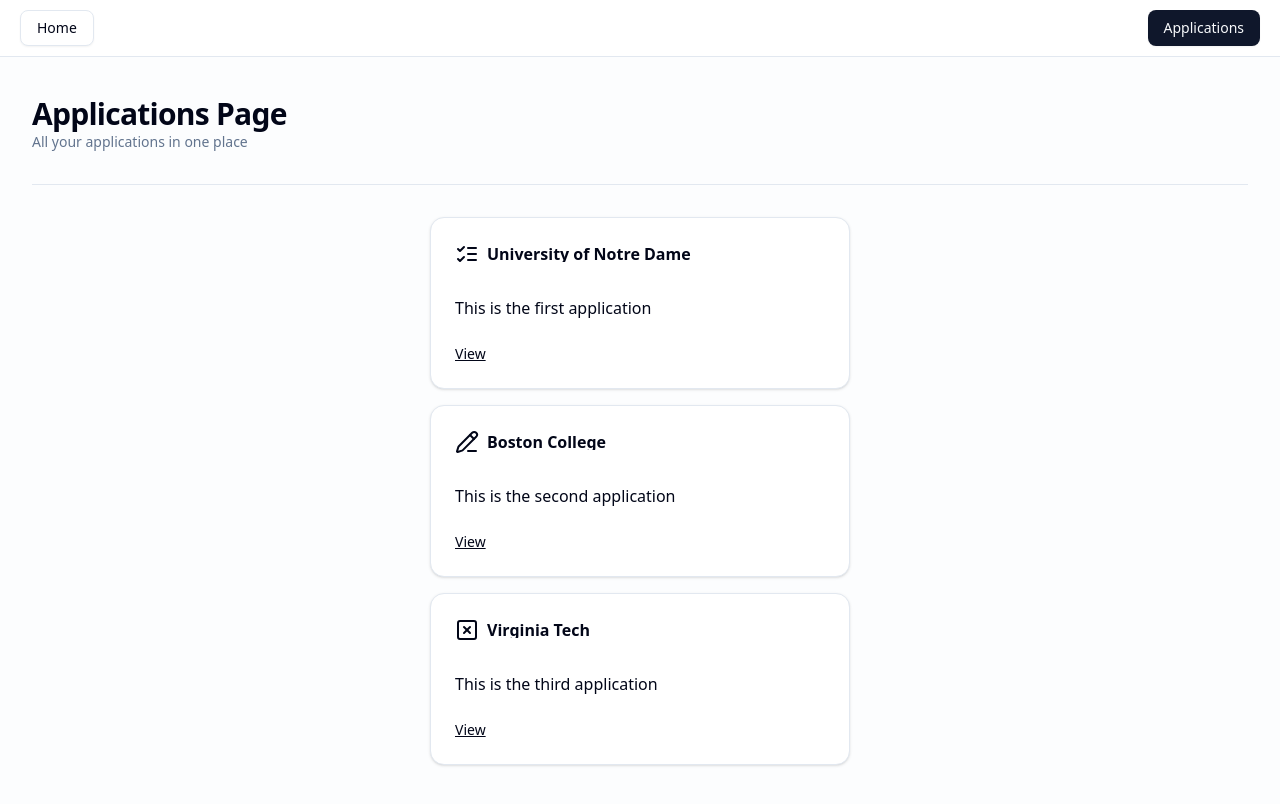
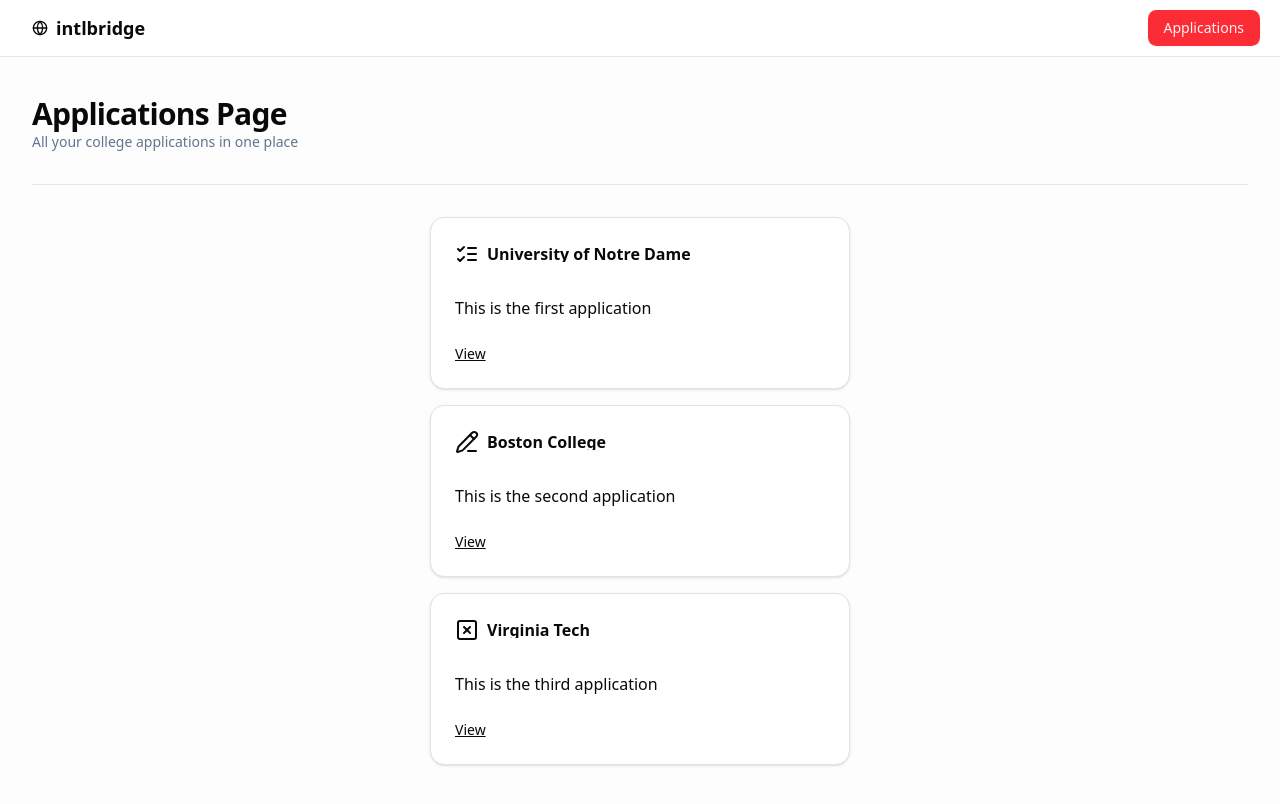
Before and after one commit to joshuatighe/intlbridge, a Next.js app: page /applications in a window 1280 px wide. Shown: the top 804 px of the page. Built offline with nearby package versions, Linux system fonts and the light colour scheme.

Commit message:
add red shadcn theme

```diff
--- a/src/app/applications/page.tsx
+++ b/src/app/applications/page.tsx
@@ -27,7 +27,7 @@ const ApplicationsPage = () => {
       <div>
         <h2 className="text-3xl font-bold tracking-tight">Applications Page</h2>
         <p className="text-sm text-slate-500">
-          All your applications in one place
+          All your college applications in one place
         </p>
       </div>
 
--- a/src/app/globals.css
+++ b/src/app/globals.css
@@ -91,72 +91,72 @@
 }
 
 :root {
-  --radius: 0.625rem;
+  --radius: 0.65rem;
   --background: oklch(1 0 0);
-  --foreground: oklch(0.129 0.042 264.695);
+  --foreground: oklch(0.141 0.005 285.823);
   --card: oklch(1 0 0);
-  --card-foreground: oklch(0.129 0.042 264.695);
+  --card-foreground: oklch(0.141 0.005 285.823);
   --popover: oklch(1 0 0);
-  --popover-foreground: oklch(0.129 0.042 264.695);
-  --primary: oklch(0.208 0.042 265.755);
-  --primary-foreground: oklch(0.984 0.003 247.858);
-  --secondary: oklch(0.968 0.007 247.896);
-  --secondary-foreground: oklch(0.208 0.042 265.755);
-  --muted: oklch(0.968 0.007 247.896);
-  --muted-foreground: oklch(0.554 0.046 257.417);
-  --accent: oklch(0.968 0.007 247.896);
-  --accent-foreground: oklch(0.208 0.042 265.755);
+  --popover-foreground: oklch(0.141 0.005 285.823);
+  --primary: oklch(0.637 0.237 25.331);
+  --primary-foreground: oklch(0.971 0.013 17.38);
+  --secondary: oklch(0.967 0.001 286.375);
+  --secondary-foreground: oklch(0.21 0.006 285.885);
+  --muted: oklch(0.967 0.001 286.375);
+  --muted-foreground: oklch(0.552 0.016 285.938);
+  --accent: oklch(0.967 0.001 286.375);
+  --accent-foreground: oklch(0.21 0.006 285.885);
   --destructive: oklch(0.577 0.245 27.325);
-  --border: oklch(0.929 0.013 255.508);
-  --input: oklch(0.929 0.013 255.508);
-  --ring: oklch(0.704 0.04 256.788);
+  --border: oklch(0.92 0.004 286.32);
+  --input: oklch(0.92 0.004 286.32);
+  --ring: oklch(0.637 0.237 25.331);
   --chart-1: oklch(0.646 0.222 41.116);
   --chart-2: oklch(0.6 0.118 184.704);
   --chart-3: oklch(0.398 0.07 227.392);
   --chart-4: oklch(0.828 0.189 84.429);
   --chart-5: oklch(0.769 0.188 70.08);
-  --sidebar: oklch(0.984 0.003 247.858);
-  --sidebar-foreground: oklch(0.129 0.042 264.695);
-  --sidebar-primary: oklch(0.208 0.042 265.755);
-  --sidebar-primary-foreground: oklch(0.984 0.003 247.858);
-  --sidebar-accent: oklch(0.968 0.007 247.896);
-  --sidebar-accent-foreground: oklch(0.208 0.042 265.755);
-  --sidebar-border: oklch(0.929 0.013 255.508);
-  --sidebar-ring: oklch(0.704 0.04 256.788);
+  --sidebar: oklch(0.985 0 0);
+  --sidebar-foreground: oklch(0.141 0.005 285.823);
+  --sidebar-primary: oklch(0.637 0.237 25.331);
+  --sidebar-primary-foreground: oklch(0.971 0.013 17.38);
+  --sidebar-accent: oklch(0.967 0.001 286.375);
+  --sidebar-accent-foreground: oklch(0.21 0.006 285.885);
+  --sidebar-border: oklch(0.92 0.004 286.32);
+  --sidebar-ring: oklch(0.637 0.237 25.331);
 }
 
 .dark {
-  --background: oklch(0.129 0.042 264.695);
-  --foreground: oklch(0.984 0.003 247.858);
-  --card: oklch(0.208 0.042 265.755);
-  --card-foreground: oklch(0.984 0.003 247.858);
-  --popover: oklch(0.208 0.042 265.755);
-  --popover-foreground: oklch(0.984 0.003 247.858);
-  --primary: oklch(0.929 0.013 255.508);
-  --primary-foreground: oklch(0.208 0.042 265.755);
-  --secondary: oklch(0.279 0.041 260.031);
-  --secondary-foreground: oklch(0.984 0.003 247.858);
-  --muted: oklch(0.279 0.041 260.031);
-  --muted-foreground: oklch(0.704 0.04 256.788);
-  --accent: oklch(0.279 0.041 260.031);
-  --accent-foreground: oklch(0.984 0.003 247.858);
+  --background: oklch(0.141 0.005 285.823);
+  --foreground: oklch(0.985 0 0);
+  --card: oklch(0.21 0.006 285.885);
+  --card-foreground: oklch(0.985 0 0);
+  --popover: oklch(0.21 0.006 285.885);
+  --popover-foreground: oklch(0.985 0 0);
+  --primary: oklch(0.637 0.237 25.331);
+  --primary-foreground: oklch(0.971 0.013 17.38);
+  --secondary: oklch(0.274 0.006 286.033);
+  --secondary-foreground: oklch(0.985 0 0);
+  --muted: oklch(0.274 0.006 286.033);
+  --muted-foreground: oklch(0.705 0.015 286.067);
+  --accent: oklch(0.274 0.006 286.033);
+  --accent-foreground: oklch(0.985 0 0);
   --destructive: oklch(0.704 0.191 22.216);
   --border: oklch(1 0 0 / 10%);
   --input: oklch(1 0 0 / 15%);
-  --ring: oklch(0.551 0.027 264.364);
+  --ring: oklch(0.637 0.237 25.331);
   --chart-1: oklch(0.488 0.243 264.376);
   --chart-2: oklch(0.696 0.17 162.48);
   --chart-3: oklch(0.769 0.188 70.08);
   --chart-4: oklch(0.627 0.265 303.9);
   --chart-5: oklch(0.645 0.246 16.439);
-  --sidebar: oklch(0.208 0.042 265.755);
-  --sidebar-foreground: oklch(0.984 0.003 247.858);
-  --sidebar-primary: oklch(0.488 0.243 264.376);
-  --sidebar-primary-foreground: oklch(0.984 0.003 247.858);
-  --sidebar-accent: oklch(0.279 0.041 260.031);
-  --sidebar-accent-foreground: oklch(0.984 0.003 247.858);
+  --sidebar: oklch(0.21 0.006 285.885);
+  --sidebar-foreground: oklch(0.985 0 0);
+  --sidebar-primary: oklch(0.637 0.237 25.331);
+  --sidebar-primary-foreground: oklch(0.971 0.013 17.38);
+  --sidebar-accent: oklch(0.274 0.006 286.033);
+  --sidebar-accent-foreground: oklch(0.985 0 0);
   --sidebar-border: oklch(1 0 0 / 10%);
-  --sidebar-ring: oklch(0.551 0.027 264.364);
+  --sidebar-ring: oklch(0.637 0.237 25.331);
 }
 
 @layer base {
--- a/src/app/layout.tsx
+++ b/src/app/layout.tsx
@@ -1,6 +1,7 @@
 import type { Metadata } from "next";
 import { Geist, Geist_Mono } from "next/font/google";
 import "./globals.css";
+import { LucideGlobe } from "lucide-react";
 import Link from "next/link";
 import { buttonVariants } from "@/components/ui/button";
 import { applicationsPath, homePath } from "@/paths";
@@ -39,15 +40,23 @@ export default function RootLayout({
             w-full flex py-2.5 px-5 justify-between
           "
         >
+          <div>
             <Link
               href={homePath()}
-            className={buttonVariants({ variant: "outline" })}
+              className={buttonVariants({ variant: "ghost" })}
             >
-            Home
+              <LucideGlobe />
+              <h1 className="text-lg font-semibold">intlbridge</h1>
             </Link>
-          <Link href={applicationsPath()} className={buttonVariants()}>
+          </div>
+          <div>
+            <Link
+              href={applicationsPath()}
+              className={buttonVariants({ variant: "default" })}
+            >
               Applications
             </Link>
+          </div>
         </nav>
         <main
           className="
```
Lines whose indentation alone changed are shown as unchanged.
